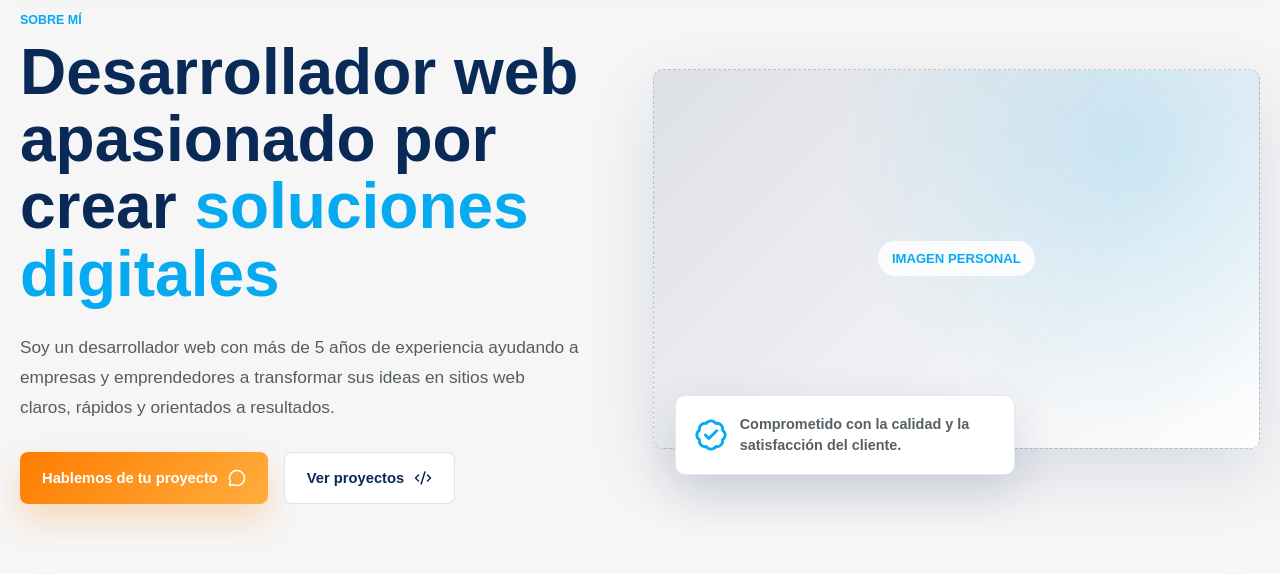
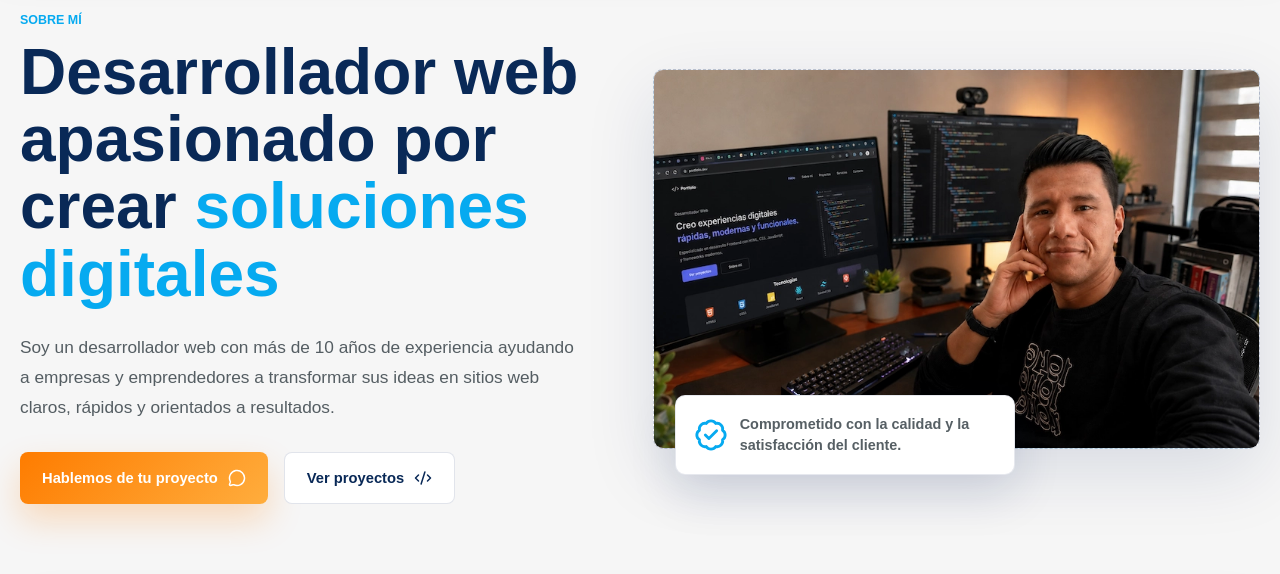
Before and after one commit to johnalex1010/johnalexweb, a Next.js app: page /sobre-mi in a window 1280 px wide. Shown: the part 131-705 px from the top of the page. Built offline with nearby package versions, Linux system fonts and the light colour scheme; no server answers; a web font is replaced by a local one.

Commit message:
feat: Imagen para sección sobre mi

```diff
--- a/src/app/globals.css
+++ b/src/app/globals.css
@@ -1820,6 +1820,11 @@ a {
   font-size: 0.82rem;
   font-weight: 800;
   text-transform: uppercase;
+}
+.about-hero__image-placeholder img{
+  width: 100%;
+  height: 100%;
+  object-fit: cover;
 }
 
 .about-hero__badge {
--- a/src/app/sobre-mi/page.tsx
+++ b/src/app/sobre-mi/page.tsx
@@ -26,9 +26,9 @@ const pageDescription =
   "Conoce a John Alex, desarrollador web especializado en sitios modernos, WordPress, SEO, consultoría web, Next.js, Vercel y soluciones digitales orientadas a resultados.";
 
 const stats = [
-  { label: "Años de experiencia", value: "5+", icon: BriefcaseBusiness },
-  { label: "Proyectos completados", value: "120+", icon: CodeXml },
-  { label: "Clientes satisfechos", value: "98%", icon: Smile },
+  { label: "Años de experiencia", value: "10+", icon: BriefcaseBusiness },
+  { label: "Proyectos completados", value: "50+", icon: CodeXml },
+  { label: "Clientes satisfechos", value: "90%", icon: Smile },
   { label: "Soporte y acompañamiento", value: "24/7", icon: Rocket },
 ];
 
@@ -37,7 +37,7 @@ const skills = [
   { label: "Desarrollo backend", value: "90%", modifier: "backend" },
   { label: "Diseño UI/UX", value: "85%", modifier: "design" },
   { label: "Optimización SEO", value: "90%", modifier: "seo" },
-  { label: "Gestión de proyectos", value: "88%", modifier: "projects" },
+  { label: "Gestión de proyectos", value: "92%", modifier: "projects" },
 ];
 
 const workflow = [
@@ -123,7 +123,7 @@ export default function AboutPage() {
                 <span>soluciones digitales</span>
               </h1>
               <p className="about-hero__description">
-                Soy un desarrollador web con más de 5 años de experiencia ayudando
+                Soy un desarrollador web con más de 10 años de experiencia ayudando
                 a empresas y emprendedores a transformar sus ideas en sitios web
                 claros, rápidos y orientados a resultados.
               </p>
@@ -141,7 +141,7 @@ export default function AboutPage() {
 
             <div className="about-hero__visual" aria-label="Espacio reservado para imagen personal">
               <div className="about-hero__image-placeholder">
-                <span>Imagen personal</span>
+                <img src="/images/john-alex.webp" alt="John Alex" />
               </div>
               <div className="about-hero__badge">
                 <BadgeCheck aria-hidden="true" />
```
Also changed, not shown: public/images/john-alex.webp (added).
